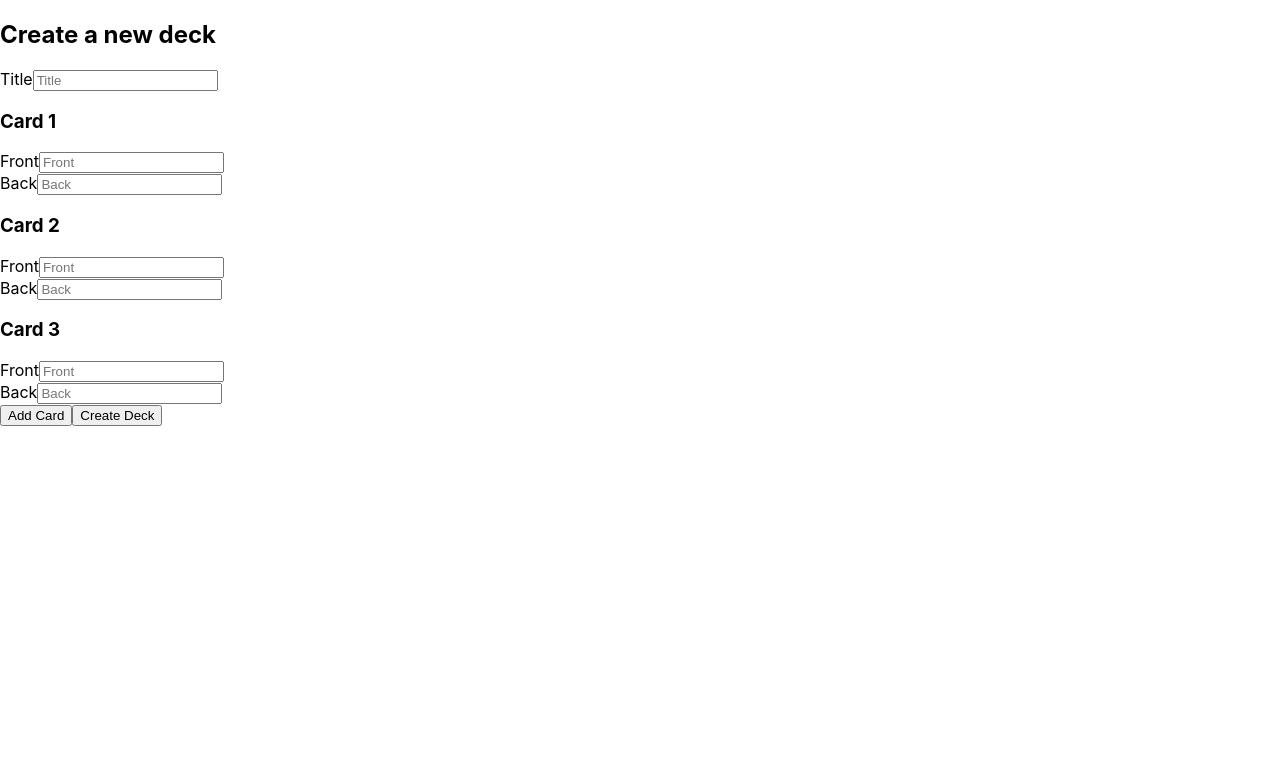
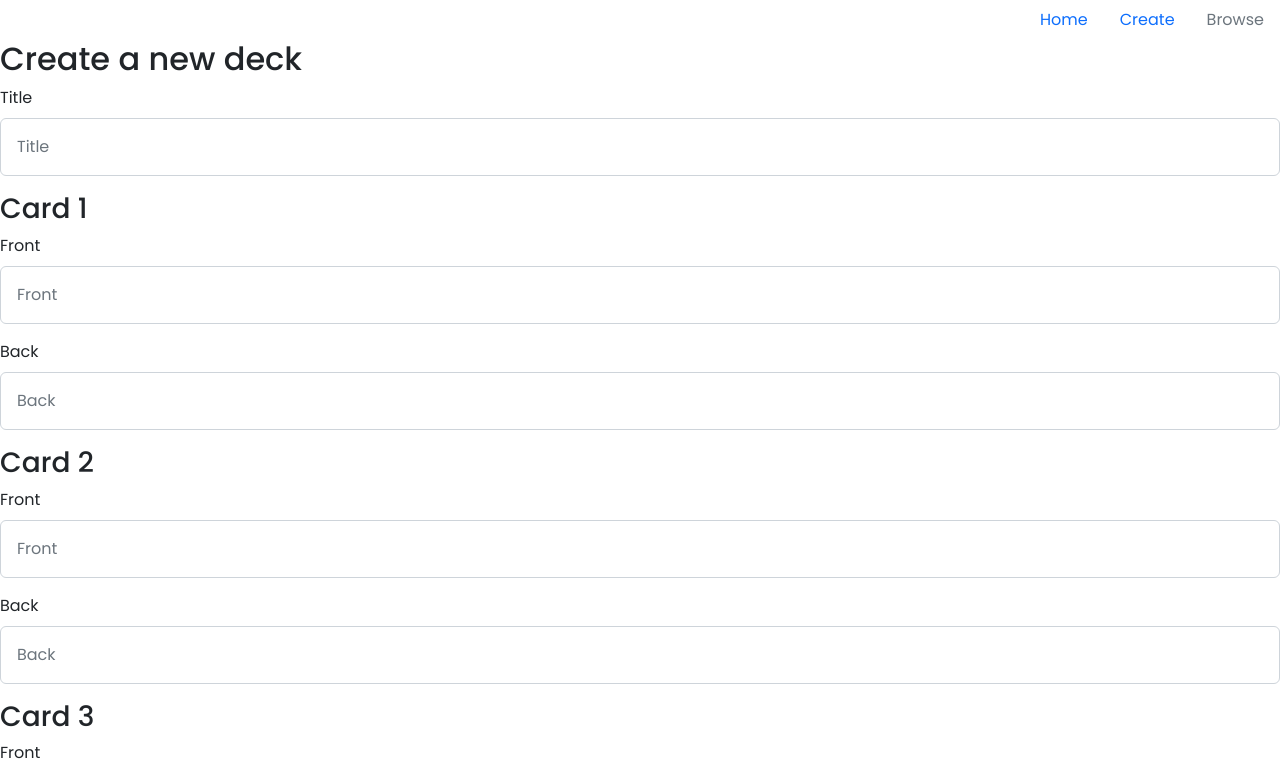
Before and after one commit to gissellepombar/echo-react, a React (Create React App) app: page /create in a window 1280 px wide. Shown: the top 771 px of the page. Built offline with nearby package versions, Linux system fonts and the light colour scheme.

Commit message:
began adding google and email auth

```diff
--- a/package.json
+++ b/package.json
@@ -7,6 +7,7 @@
     "@testing-library/react": "^13.4.0",
     "@testing-library/user-event": "^13.5.0",
     "bootstrap": "^5.2.3",
+    "firebase": "^9.17.2",
     "react": "^18.2.0",
     "react-bootstrap": "^2.7.2",
     "react-dom": "^18.2.0",
--- a/src/App.css
+++ b/src/App.css
@@ -1,6 +1,12 @@
-.App {
+.parent-container {
+  /* width: 93%; */
+  margin: 0 auto;
+  padding: 0;
+}
+
+/* .App {
   text-align: center;
-}
+} */
 
 /* .App-logo {
   height: 40vmin;
--- a/src/App.js
+++ b/src/App.js
@@ -3,18 +3,28 @@ import { BrowserRouter, Routes, Route } from 'react-router-dom';
 import CreateDeck from './components/CreateDeck';
 import Decks from './components/Decks';
 import Session from './components/Session';
+import Home from './pages/Home';
+import SignUp from './pages/SignUp';
+import Login from './pages/Login';
+import Navigator from './components/Navigator';
+import 'bootstrap/dist/css/bootstrap.min.css'
+import './App.css';
 
 function App() {
     return(
         <>
             <BrowserRouter>
                 <body>
+                    <Navigator/>
                     <Routes>
-                        {/* {user && <Route path='/secret' element={<Content />}} */}
-                        {/* only if user has a value can you redirect them to secrests */}
+                        <Route path='/home' element={<Home />} />
+                        <Route path='/signup' element={<SignUp/>} />
+                        <Route path='/login' element={<Login />} />
+
                         <Route path='/create' element={<CreateDeck />} />
                         <Route path="/session/:deckId" element={<Session />} />
                         <Route exact path='/' element={<Decks />} />
+
                     </Routes>
                 </body>
             </BrowserRouter>
@@ -22,3 +32,5 @@ function App() {
 );
 }
 export default App;
+
+//https://echo-cards.web.app
--- a/src/components/CreateDeck.jsx
+++ b/src/components/CreateDeck.jsx
@@ -23,7 +23,8 @@ export default function CreateDeck() {
 
         // make a post request to the API with the form data
         fetch('http://127.0.0.1:5002/post', {
-            method: 'POST',
+        //fetch('https://echo-api-gp.web.app/post', {
+        method: 'POST',
             headers: {
                 'Content-Type': 'application/json'
             },
--- a/src/components/Decks.jsx
+++ b/src/components/Decks.jsx
@@ -59,6 +59,7 @@ export default function Decks() {
                 <Button onClick={() => navigate(`/session/${deck._id}`)}>Start Session</Button>
               </div>
             ))}
+                <Button onClick={() => navigate(`/create`)}>Add New Deck</Button>
           </section>
         }
       </article>
--- /dev/null
+++ b/src/components/Navigator.jsx
@@ -0,0 +1,18 @@
+import Nav from 'react-bootstrap/Nav';
+export default function Navigator(){
+    return(
+        <>
+              <Nav className="justify-content-end" activeKey="/home">
+        <Nav.Item>
+          <Nav.Link href="/">Home</Nav.Link>
+        </Nav.Item>
+        <Nav.Item>
+          <Nav.Link href="/create">Create</Nav.Link>
+        </Nav.Item>
+        <Nav.Item>
+          <Nav.Link eventKey="disabled" disabled>Browse</Nav.Link>
+        </Nav.Item>
+      </Nav>
+        </>
+    )
+}
--- a/src/index.css
+++ b/src/index.css
@@ -1,13 +1,64 @@
+@import url('https://fonts.googleapis.com/css2?family=Poppins:ital,wght@0,100;0,200;0,300;0,400;0,500;0,600;0,700;0,800;0,900;1,100;1,200;1,300;1,400;1,500;1,600;1,700;1,800;1,900&display=swap');
+
+*, *::before, *::after { margin: 0; padding: 0; }
+
+* { font-family: 'Poppins', sans-serif; }
+
 body {
-  margin: 0;
-  font-family: -apple-system, BlinkMacSystemFont, 'Segoe UI', 'Roboto', 'Oxygen',
-    'Ubuntu', 'Cantarell', 'Fira Sans', 'Droid Sans', 'Helvetica Neue',
-    sans-serif;
-  -webkit-font-smoothing: antialiased;
-  -moz-osx-font-smoothing: grayscale;
+    width: 100%;
+    height: 100vh;
+    background-color: #e6e7e8;
+ }
+
+h1 {
+    font-size: clamp(3.2rem, 4vw, 5.1rem);
+    line-height: 1.0em;
 }
 
-code {
-  font-family: source-code-pro, Menlo, Monaco, Consolas, 'Courier New',
-    monospace;
+h2 {
+    font-size: clamp(1.5rem, 1.8vw, 2.1rem);
+    font-weight: 600;
 }
+
+h3 {
+    font-size: clamp(1.7em, 0.9vw, 1.8rem);
+}
+
+p {
+    font-size: clamp(1.3rem, 1.0vw, 1.5rem);
+    line-height: 1.4em;
+}
+
+footer {
+    margin-top: 1.1rem;
+    transform: scale(1.0);
+    transition: transform 0.3s ease-in-out;
+}
+
+footer:hover {
+    transform: scale(1.2);
+    filter: drop-shadow(0 0 10px rgba(255, 255, 255, 0.549));
+    transition: 0.5s;
+}
+
+footer img {
+    width: 40px;
+    display: block;
+    aspect-ratio: 1/1;
+    filter: invert(0);
+    margin: 0 auto;
+    border: 0;
+    margin-bottom: 2px;
+}
+
+footer p {
+    font-size: clamp(1.0rem, 1.1vw, 1.2rem);
+    text-align: center;
+    margin: 0 auto;
+}
+
+footer a:link,
+footer a:visited {
+    color: #021323e1 !important;
+    text-decoration: none !important;
+}
--- a/src/pages/Home.jsx
+++ b/src/pages/Home.jsx
@@ -0,0 +1,14 @@
+// import { useNavigate } from "react-router-dom"
+// const navigate = useNavigate();
+
+export default function Home() {
+    return(
+        <>
+        <h1>Hello</h1>
+        <button>Sign Up</button>
+        <button>Login</button>
+        {/* <button onClick={() => navigate(`/signup`)}>Sign Up</button>
+        <button onClick={() => navigate(`/login`)}>Login</button> */}
+        </>
+    )
+}
--- /dev/null
+++ b/src/pages/Login.jsx
@@ -0,0 +1,50 @@
+import {initializeApp} from 'firebase/app'
+import {getAuth, signInWithEmailAndPassword, GoogleAuthProvider, signInWithPopup} from 'firebase/auth'
+// import { getAnalytics } from "firebase/analytics";
+
+const firebaseConfig = {
+  apiKey: "AIzaSyCX_CsUWC8NhNLqB6rXNTTNgmeMh4XmNIc",
+  authDomain: "echo-cards.firebaseapp.com",
+  projectId: "echo-cards",
+  storageBucket: "echo-cards.appspot.com",
+  messagingSenderId: "598774235695",
+  appId: "1:598774235695:web:447566b2aff813fb4b7cda",
+  measurementId: "G-CPHB700HN1"
+};
+
+export default function Login({setUser, setIsUser}) {
+    const loginWithGoogle = async () => {
+        const app = initializeApp(firebaseConfig);
+        const auth = getAuth(app)
+        const provider = new GoogleAuthProvider()
+        const _user = await signInWithPopup(auth, provider)
+            .catch(alert)
+        console.log(_user)
+        setUser(_user.user)
+    }
+    // const handleSubmit = async ({email, password}) => {
+    //     const app = initializeApp(firebaseConfig);
+    //     const auth = getAuth(app)
+    //     const _user = await signInWithEmailAndPassword(auth, email, password)
+    //         .catch(alert)
+    //         console.log(_user)
+    //     setUser(_user.user)
+    // }
+    return(
+        <section>
+        <h1>Login</h1>
+        {/* <Form onFinish={handleSubmit} labelCol={{ span:8 }} wrapperCol={{ span:16 }}>
+            <Form.Item label="Email" name="email">
+                <Input type='email' />
+            </Form.Item>
+            <Form.Item label="Password" name="password">
+                <Input.Password />
+            </Form.Item>
+            <Form.Item>
+                <Button type='primary' htmlType='submit'>Login</Button>
+            </Form.Item>
+        </Form> */}
+        <button onClick={loginWithGoogle}>Login with Google</button>
+        </section>
+    )
+}
--- /dev/null
+++ b/src/pages/SignUp.jsx
@@ -0,0 +1,51 @@
+import {initializeApp} from 'firebase/app'
+import {getAuth, signInWithEmailAndPassword, GoogleAuthProvider, signInWithPopup} from 'firebase/auth'
+// import { getAnalytics } from "firebase/analytics";
+
+const firebaseConfig = {
+  apiKey: "AIzaSyCX_CsUWC8NhNLqB6rXNTTNgmeMh4XmNIc",
+  authDomain: "echo-cards.firebaseapp.com",
+  projectId: "echo-cards",
+  storageBucket: "echo-cards.appspot.com",
+  messagingSenderId: "598774235695",
+  appId: "1:598774235695:web:447566b2aff813fb4b7cda",
+  measurementId: "G-CPHB700HN1"
+};
+
+export default function SignUp({setUser, setIsUser}) {
+    const loginWithGoogle = async () => {
+        const app = initializeApp(firebaseConfig);
+        const auth = getAuth(app)
+        const provider = new GoogleAuthProvider()
+        const _user = await signInWithPopup(auth, provider)
+            .catch(alert)
+        console.log(_user)
+        setUser(_user.user)
+    }
+    // const handleSubmit = async ({email, password}) => {
+    //     const app = initializeApp(firebaseConfig);
+    //     const auth = getAuth(app)
+    //     const _user = await signInWithEmailAndPassword(auth, email, password)
+    //         .catch(alert)
+    //         console.log(_user)
+    //     setUser(_user.user)
+    // }
+    return(
+        <section>
+        <h1>Sign Up</h1>
+        {/* <Form onFinish={handleSubmit} labelCol={{ span:8 }} wrapperCol={{ span:16 }}>
+            <Form.Item label="Email" name="email">
+                <Input type='email' />
+            </Form.Item>
+            <Form.Item label="Password" name="password">
+                <Input.Password />
+            </Form.Item>
+            <Form.Item>
+                <Button type='primary' htmlType='submit'>Login</Button>
+            </Form.Item>
+        </Form> */}
+        <button onClick={loginWithGoogle}>Login with Google</button>
+        {/* <p>Not a user? <button onClick={()=>setIsUser(false)}>Sign Up</button></p> */}
+        </section>
+    )
+}
```
Also changed, not shown: src/components/Session.jsx (+15 -0 lines), firebase.json (added), 2 other files (tests, documents, lock files or other folders).
